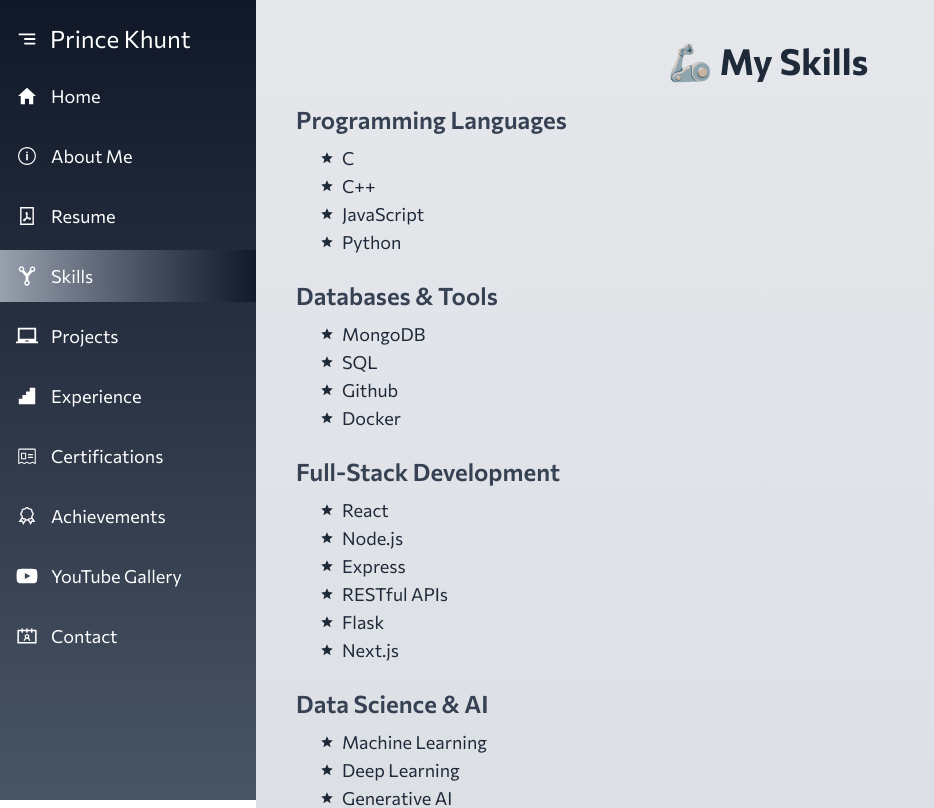
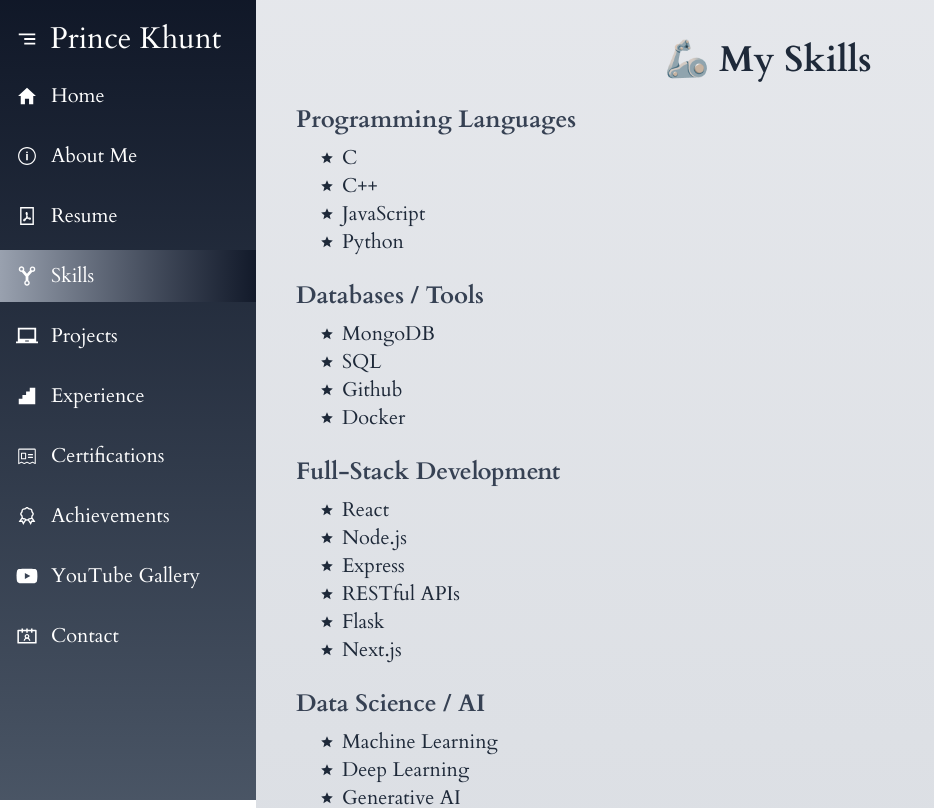
Before and after one commit to PrinceKhunt16/PortfolioWebsite, a Next.js app: page /skills in a window 1280 px wide. Shown: the top 808 px of the page, without its empty margins (0-934 px from the left). Built offline with nearby package versions, Linux system fonts and the light colour scheme.

Commit message:
UI Changes

```diff
--- a/src/app/aboutme/page.js
+++ b/src/app/aboutme/page.js
@@ -6,7 +6,7 @@
         <div className="p-4 md:p-10 text-gray-800">
             <div className="mb-10">
                 <h1 className="text-4xl font-bold">👋 Hello, I'm <span className="text-gray-600">Prince Khunt!</span></h1>
-                <p className="mt-4 text-lg leading-relaxed">
+                <p className="text-xl font-medium mt-4 leading-relaxed">
                     💡 2nd-year engineering student passionate about <strong>Data Science</strong> and <strong>AI</strong>. <br />
                     💻 Skilled in <strong>ML, DL, GenAI, and the Full-Stack(MERN) stack</strong>. <br />
                     🚀 Actively seeking a <strong>Data Science internship</strong> to gain industry experience. <br />
@@ -31,8 +31,8 @@
                     />
                     <div>
                         <h3 className="text-xl font-semibold">Marwadi University</h3>
-                        <p className="text-gray-600">Bachelor's of Science in <strong>Data Science</strong></p>
-                        <p className="text-gray-500">📅 Jul 2023 – Jul 2026</p>
+                        <p className="text-lg text-gray-600">Bachelor's of Science in <strong>Data Science</strong></p>
+                        <p className="text-lg text-gray-500">📅 Jul 2023 – Jul 2026</p>
                     </div>
                 </div>
             </div>
--- a/src/app/contact/page.js
+++ b/src/app/contact/page.js
@@ -4,7 +4,7 @@
     return (
         <div className="p-4 md:p-10 text-gray-800">
             <h1 className="text-4xl font-bold text-center">☎️ Contact Me</h1>
-            <div className="mt-6 text-lg">
+            <div className="mt-6 text-xl">
                 <p>
                     Feel free to reach out or connect with me on any of the platforms below.
                 </p>
--- a/src/app/experience/page.js
+++ b/src/app/experience/page.js
@@ -4,7 +4,7 @@
     return (
         <div className="p-4 md:p-10 text-gray-800">
             <h1 className="text-4xl font-bold text-center">🧗🏻‍♂️ My Experience</h1>
-            <div className="mt-6 text-lg">
+            <div className="mt-6 text-xl">
                 <p>
                     I'm currently in the process of kickstarting my career and am actively looking for internship opportunities in the <strong>AI domain</strong>.
                     My passion lies in areas such as <strong>Machine Learning, Deep Learning, Natural Language Processing, and Computer Vision</strong>,
--- a/src/app/globals.css
+++ b/src/app/globals.css
@@ -1,4 +1,4 @@
-@import url('https://fonts.googleapis.com/css2?family=Commissioner:wght@100..900&display=swap');
+@import url('https://fonts.googleapis.com/css2?family=Cardo:ital,wght@0,400;0,700;1,400&display=swap');
 @import "tailwindcss";
 
 :root {
@@ -16,6 +16,6 @@
 body {
   color: var(--foreground);
   background: var(--background);
-  font-family: "Commissioner", serif;
-  font-weight: 400;
+  font-family: "Cardo", serif;
+  font-weight: 500;
 }
--- a/src/app/page.js
+++ b/src/app/page.js
@@ -11,7 +11,7 @@
         className="w-48 h-48 rounded-full shadow-lg border-4 border-white"
       />
       <h1 className="text-4xl font-bold mt-6 text-gray-800">Prince Khunt</h1>
-      <p className="text-lg text-gray-600 mt-4 text-center max-w-lg">
+      <p className="text-xl font-medium text-gray-600 mt-4 text-center max-w-lg">
         2nd-Year Student || ML || DL || NLP || GenAI || MERN || KAGGLE Contributor || SSIP India Hackathon '23 Winner
       </p>
       <div className="mt-6 flex gap-4">
--- a/src/app/skills/page.js
+++ b/src/app/skills/page.js
@@ -8,7 +8,7 @@
             skills: ["C", "C++", "JavaScript", "Python"]
         },
         {
-            title: "Databases & Tools",
+            title: "Databases / Tools",
             skills: ["MongoDB", "SQL", "Github", "Docker"]
         },
         {
@@ -16,11 +16,11 @@
             skills: ["React", "Node.js", "Express", "RESTful APIs", "Flask", "Next.js"]
         },
         {
-            title: "Data Science & AI",
+            title: "Data Science / AI",
             skills: ["Machine Learning", "Deep Learning", "Generative AI", "Natural Language Processing"]
         },
         {
-            title: "Libraries & Frameworks",
+            title: "Libraries / Frameworks",
             skills: ["Numpy", "Pandas", "Matplotlib / Seaborn", "Scikit-learn", "TensorFlow", "Keras", "PyTorch", "LangChain"]
         },
         {
@@ -42,7 +42,7 @@
                     <h2 className="text-2xl font-semibold text-gray-700">{category.title}</h2>
                     <ul className="list-none pl-6 mt-2">
                         {category.skills.map((skill, idx) => (
-                            <li key={idx} className="text-lg flex gap-2 items-center"><MdOutlineStarPurple500 fontSize={14}/>{skill}</li>
+                            <li key={idx} className="text-xl flex gap-2 items-center"><MdOutlineStarPurple500 fontSize={14}/>{skill}</li>
                         ))}
                     </ul>
                 </div>
--- a/src/components/Sidebar.js
+++ b/src/components/Sidebar.js
@@ -72,7 +72,7 @@
                     <MdOutlineSegment className='w-[22px]' size={22} />
                 </button>
                 <h1
-                    className={`text-[24px] transition-all duration-300 transform absolute ${!isText ? 'opacity-100 translate-x-0' : 'opacity-0 translate-x-[-10px]'} ease-in-out`}
+                    className={`text-3xl transition-all duration-300 transform absolute ${!isText ? 'opacity-100 translate-x-0' : 'opacity-0 translate-x-[-10px]'} ease-in-out`}
                     style={{ visibility: !isText ? 'visible' : 'hidden', left: '50px' }}
                 >
                     Prince Khunt
@@ -82,7 +82,7 @@
                 <li className={`h-[52px] flex items-center mb-2 px-4 ${isActive('/')}`}>
                     <Link
                         href="/"
-                        className={`flex items-center gap-3 w-full text-lg cursor-pointer py-3 font-normal relative`}
+                        className={`flex items-center gap-3 w-full text-xl cursor-pointer py-3 font-normal relative`}
                         onClick={() => {
                             if (isSmallDisplay && !isOpen) {
                                 toggleMenu();
@@ -101,7 +101,7 @@
                 <li className={`h-[52px] flex items-center mb-2 px-4 ${isActive('/aboutme')}`}>
                     <Link
                         href="/aboutme"
-                        className={`flex items-center gap-3 w-full text-lg cursor-pointer py-3 font-normal relative`}
+                        className={`flex items-center gap-3 w-full text-xl cursor-pointer py-3 font-normal relative`}
                         onClick={() => {
                             if (isSmallDisplay && !isOpen) {
                                 toggleMenu();
@@ -120,7 +120,7 @@
                 <li className={`h-[52px] flex items-center mb-2 px-4 ${isActive('/resume')}`}>
                     <Link
                         href="/resume"
-                        className={`flex items-center gap-3 w-full text-lg cursor-pointer py-3 font-normal relative`}
+                        className={`flex items-center gap-3 w-full text-xl cursor-pointer py-3 font-normal relative`}
                         onClick={() => {
                             if (isSmallDisplay && !isOpen) {
                                 toggleMenu();
@@ -139,7 +139,7 @@
                 <li className={`h-[52px] flex items-center mb-2 px-4 ${isActive('/skills')}`}>
                     <Link
                         href="/skills"
-                        className={`flex items-center gap-3 w-full text-lg cursor-pointer py-3 font-normal relative`}
+                        className={`flex items-center gap-3 w-full text-xl cursor-pointer py-3 font-normal relative`}
                         onClick={() => {
                             if (isSmallDisplay && !isOpen) {
                                 toggleMenu();
@@ -158,7 +158,7 @@
                 <li className={`h-[52px] flex items-center mb-2 px-4 ${isActive('/projects')}`}>
                     <Link
                         href="/projects"
-                        className={`flex items-center gap-3 w-full text-lg cursor-pointer py-3 font-normal relative`}
+                        className={`flex items-center gap-3 w-full text-xl cursor-pointer py-3 font-normal relative`}
                         onClick={() => {
                             if (isSmallDisplay && !isOpen) {
                                 toggleMenu();
@@ -177,7 +177,7 @@
                 <li className={`h-[52px] flex items-center mb-2 px-4 ${isActive('/experience')}`}>
                     <Link
                         href="/experience"
-                        className={`flex items-center gap-3 w-full text-lg cursor-pointer py-3 font-normal relative`}
+                        className={`flex items-center gap-3 w-full text-xl cursor-pointer py-3 font-normal relative`}
                         onClick={() => {
                             if (isSmallDisplay && !isOpen) {
                                 toggleMenu();
@@ -196,7 +196,7 @@
                 <li className={`h-[52px] flex items-center mb-2 px-4 ${isActive('/certifications')}`}>
                     <Link
                         href="/certifications"
-                        className={`flex items-center gap-3 w-full text-lg cursor-pointer py-3 font-normal relative`}
+                        className={`flex items-center gap-3 w-full text-xl cursor-pointer py-3 font-normal relative`}
                         onClick={() => {
                             if (isSmallDisplay && !isOpen) {
                                 toggleMenu();
@@ -215,7 +215,7 @@
                 <li className={`h-[52px] flex items-center mb-2 px-4 ${isActive('/achivements')}`}>
                     <Link
                         href="/achivements"
-                        className={`flex items-center gap-3 w-full text-lg cursor-pointer py-3 font-normal relative`}
+                        className={`flex items-center gap-3 w-full text-xl cursor-pointer py-3 font-normal relative`}
                         onClick={() => {
                             if (isSmallDisplay && !isOpen) {
                                 toggleMenu();
@@ -234,7 +234,7 @@
                 <li className={`h-[52px] flex items-center mb-2 px-4 ${isActive('/youtubegallery')}`}>
                     <Link
                         href="/youtubegallery"
-                        className={`flex items-center gap-3 w-full text-lg cursor-pointer py-3 font-normal relative`}
+                        className={`flex items-center gap-3 w-full text-xl cursor-pointer py-3 font-normal relative`}
                         onClick={() => {
                             if (isSmallDisplay && !isOpen) {
                                 toggleMenu();
@@ -253,7 +253,7 @@
                 <li className={`h-[52px] flex items-center mb-2 px-4 ${isActive('/contact')}`}>
                     <Link
                         href="/contact"
-                        className={`flex items-center gap-3 w-full text-lg cursor-pointer py-3 font-normal relative`}
+                        className={`flex items-center gap-3 w-full text-xl cursor-pointer py-3 font-normal relative`}
                         onClick={() => {
                             if (isSmallDisplay && !isOpen) {
                                 toggleMenu();
```
Also changed, not shown: src/app/youtubegallery/page.js (+7 -3 lines), src/components/ProjectCard.js (+4 -4 lines).
